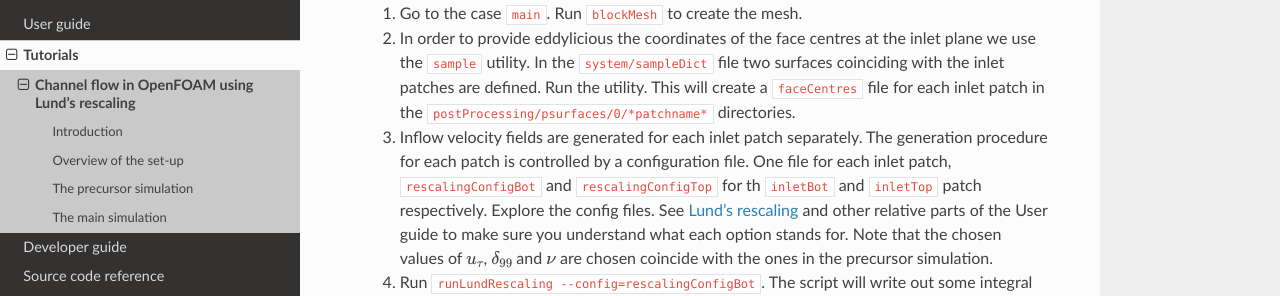
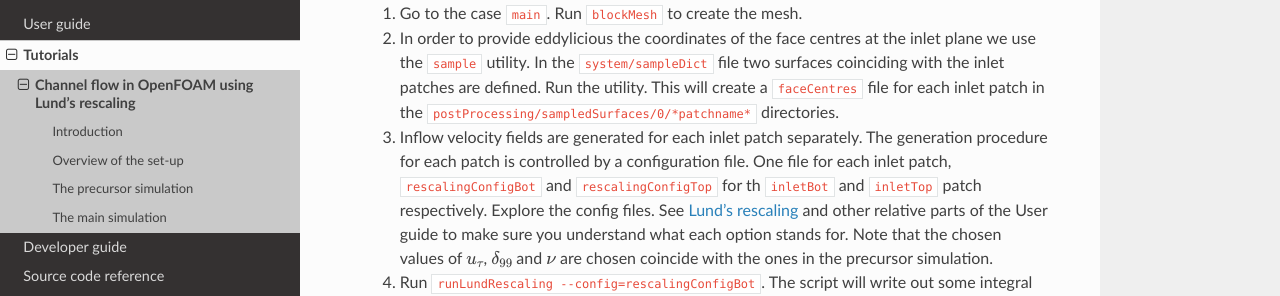
Before and after one commit to timofeymukha/eddylicious, a Sphinx documentation site: the page built from docs/tutorials/of_channel_lund.rst, in a window 1280 px wide and 900 px high, scrolled down 4584 px. Shown: the part 153-449 px from the top of the window. Built offline with Sphinx 7.4.7 and the Read the Docs theme 2.0.0, drawn with Linux system fonts in a browser that asks for light colours; cross-references to code outside the pages are shown as plain code; some of the changed text lies outside the part shown.

Commit message:
Small improvements in tutorial.

```diff
--- a/docs/tutorials/of_channel_lund.rst
+++ b/docs/tutorials/of_channel_lund.rst
@@ -258,7 +257,7 @@ The main simulation
       patches are defined.
       Run the utility.
       This will create a ``faceCentres`` file for each inlet patch in the
-      ``postProcessing/psurfaces/0/*patchname*`` directories.
+      ``postProcessing/sampledSurfaces/0/*patchname*`` directories.
 
    3. Inflow velocity fields are generated for each inlet patch separately.
       The generation procedure for each patch is controlled by a configuration
```
Also changed, not shown: other parts of docs/tutorials/of_channel_lund.rst (+1 -2 lines).
